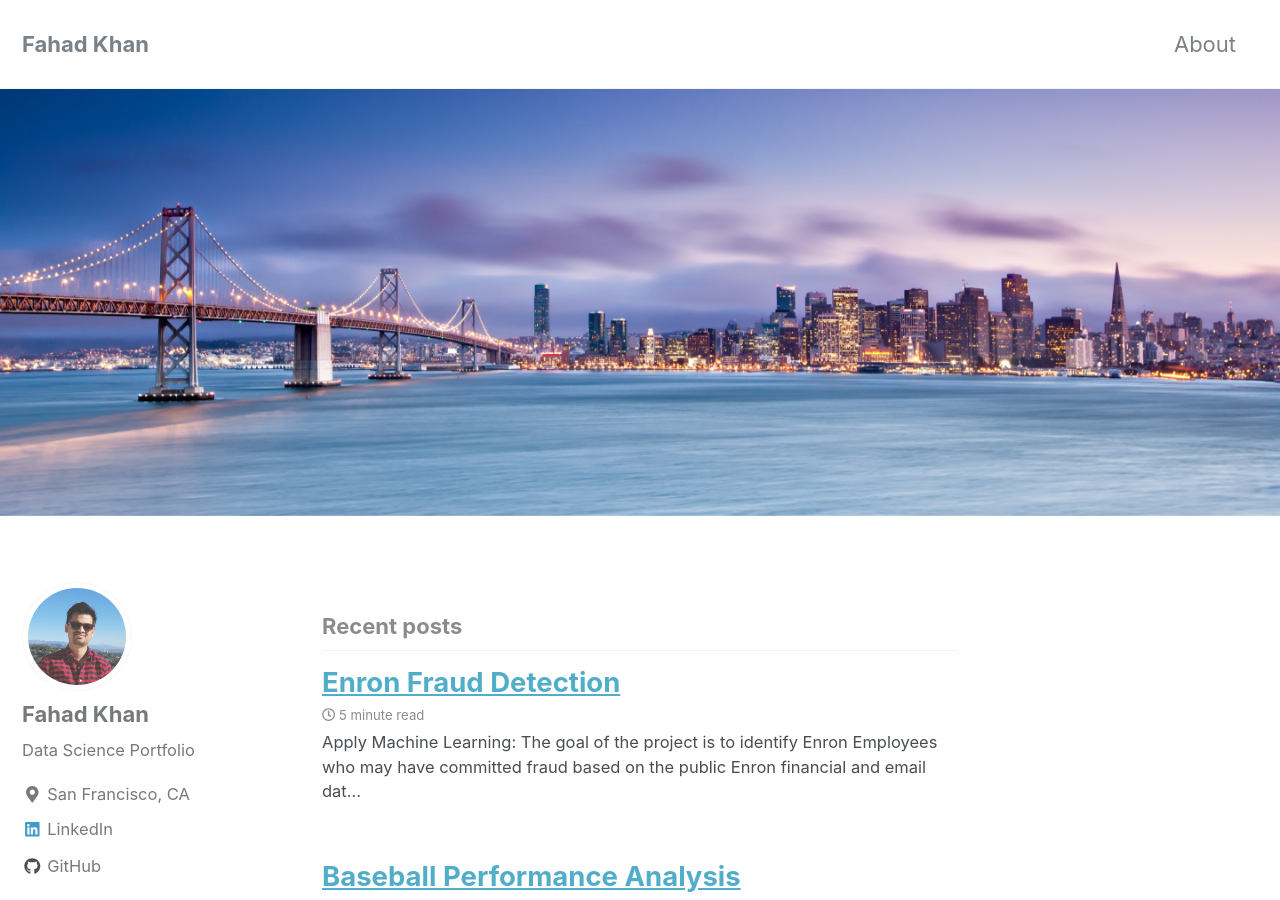
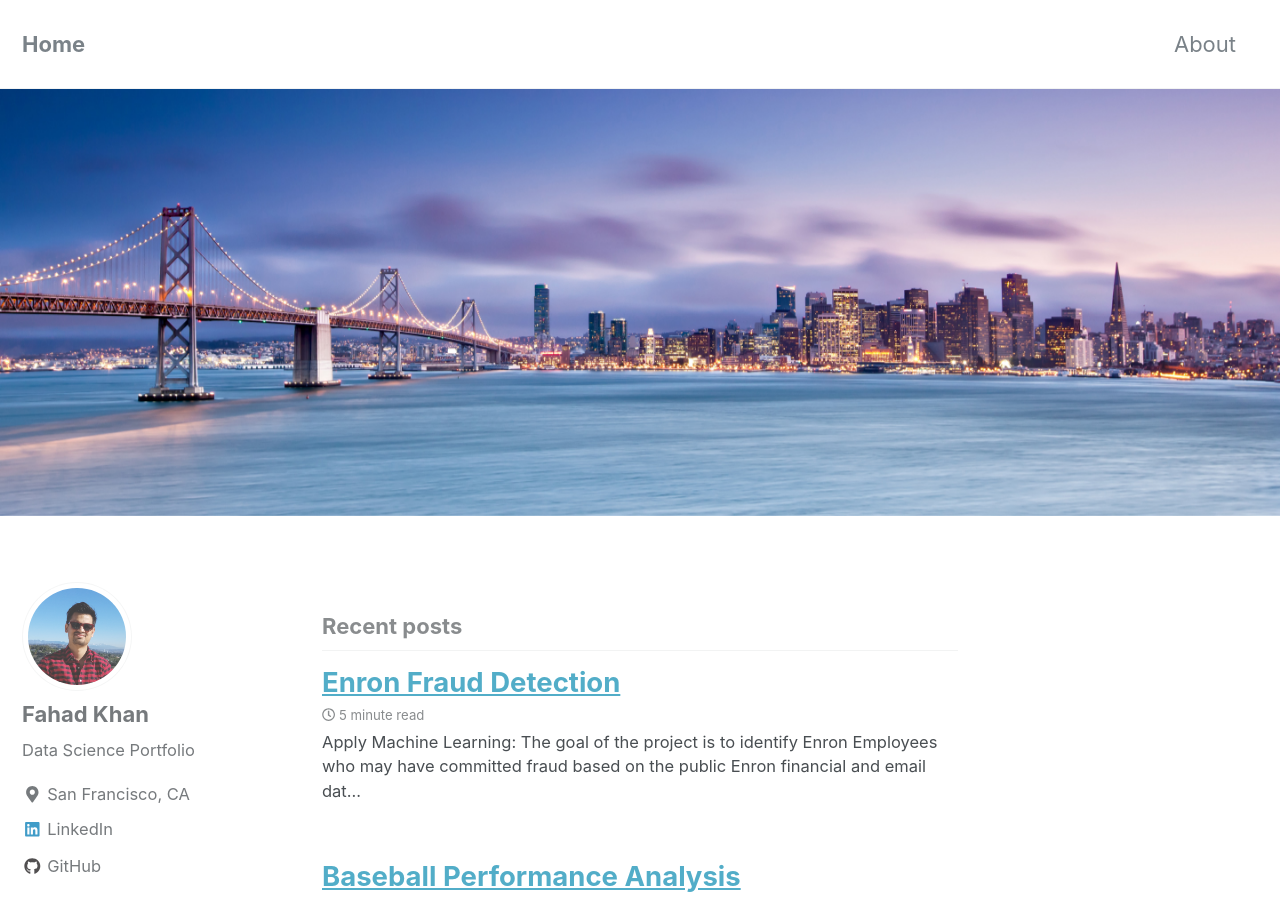
Before and after one commit to FK85/FK85.github.io, a Jekyll site: the page built from index.html, in a window 1280 px wide and 900 px high. Built offline with Jekyll 4.4.1, drawn with Linux system fonts in a browser that asks for light colours; nearby versions of some CDN libraries; the list of posts is cut into pages by our own code.

Commit message:
Added Home button

```diff
--- a/_config.yml
+++ b/_config.yml
@@ -16,7 +16,7 @@
 
 # Site Settings
 locale                   : "en-US"
-title                    : "Fahad Khan"
+title                    : "Home"
 title_separator          : "-"
 name                     : "Fahad Khan"
 description              : "Data Science Portfolio"
```
